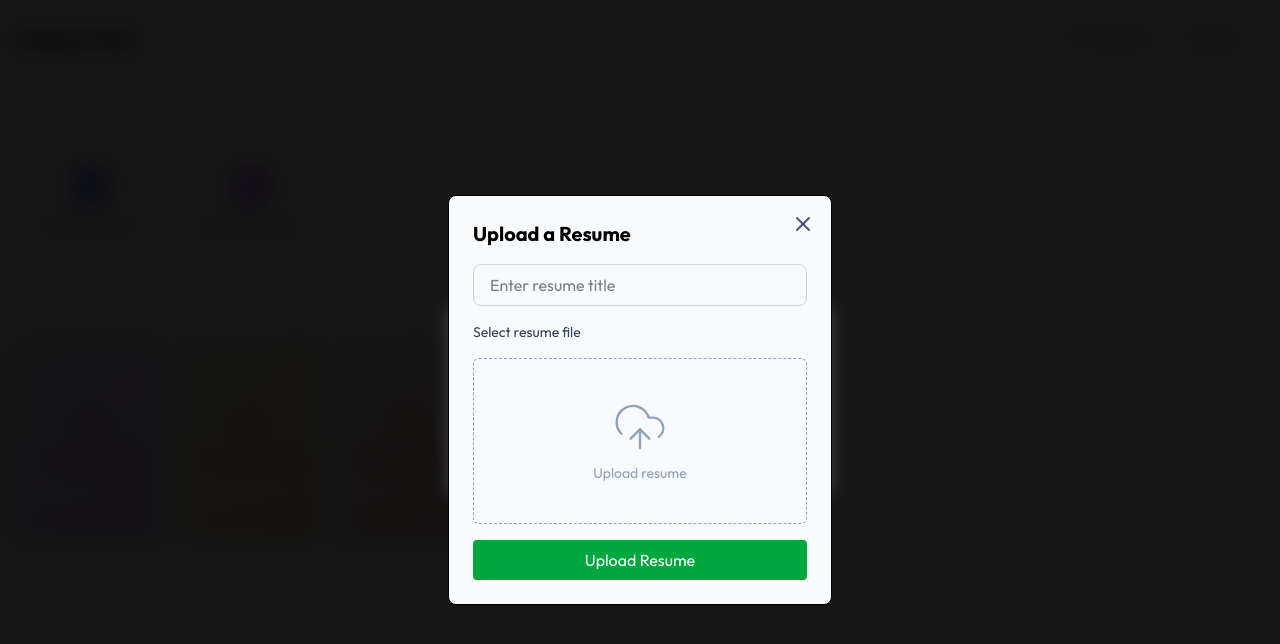
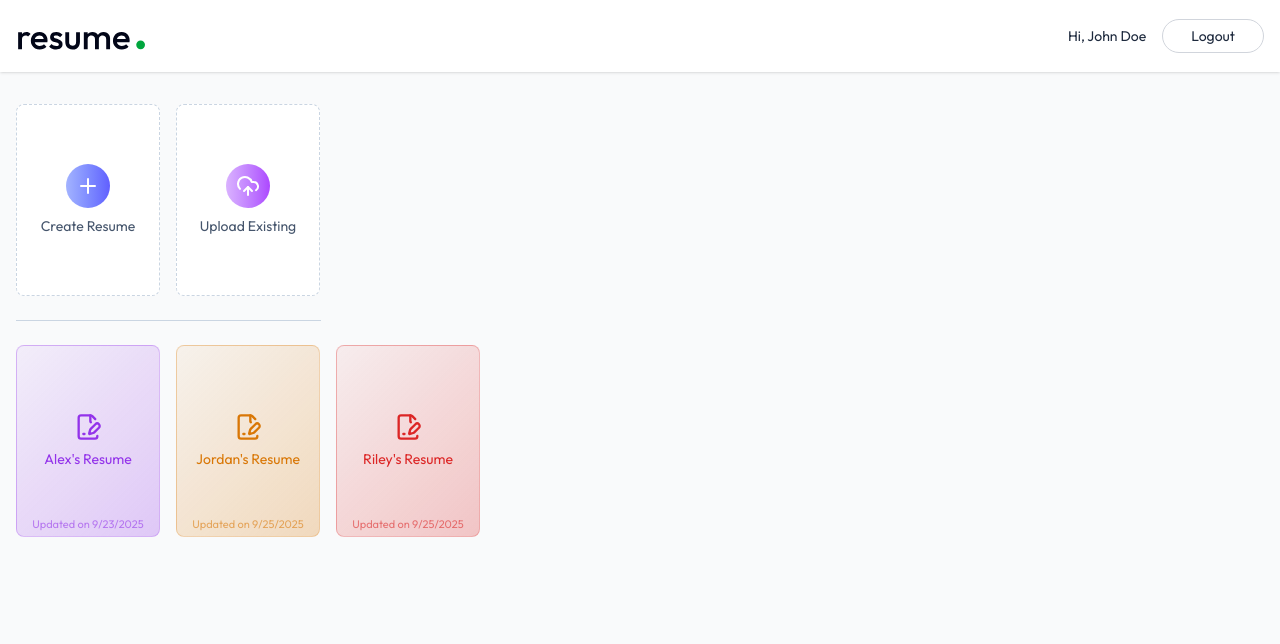
Before and after one commit to doublehan2023/ai-resume-builder, a React (Vite) app in the folder client/: page /app in a window 1280 px wide. Shown: the top 644 px of the page. Built offline with nearby package versions, Linux system fonts and the light colour scheme.

Commit message:
fix dashboard components

```diff
--- a/client/src/pages/Dashboard.jsx
+++ b/client/src/pages/Dashboard.jsx
@@ -14,8 +14,8 @@ import { useNavigate } from "react-router-dom";
 const Dashboard = () => {
   const colors = ["#9333ea", "#d97706", "#dc2626", "#0284c7", "#16a34a"];
   const [allResumes, setAllResumes] = useState([]);
-  const [showCreateResume, setShowCreateResume] = useState([false]);
-  const [showUploadResume, setShowUploadResume] = useState([false]);
+  const [showCreateResume, setShowCreateResume] = useState(false);
+  const [showUploadResume, setShowUploadResume] = useState(false);
   const [title, setTitle] = useState("");
   const [resume, setResume] = useState(null);
   const [editResumeId, setEditResumeId] = useState("");
@@ -195,6 +195,7 @@ const Dashboard = () => {
                 className="absolute top-4 right-4 text-slate-400
               hover: text-slate-600 cursor-pointer transition-colors"
                 onClick={() => {
+                  setShowCreateResume(false);
                   setEditResumeId("");
                   setTitle("");
                 }}
```
